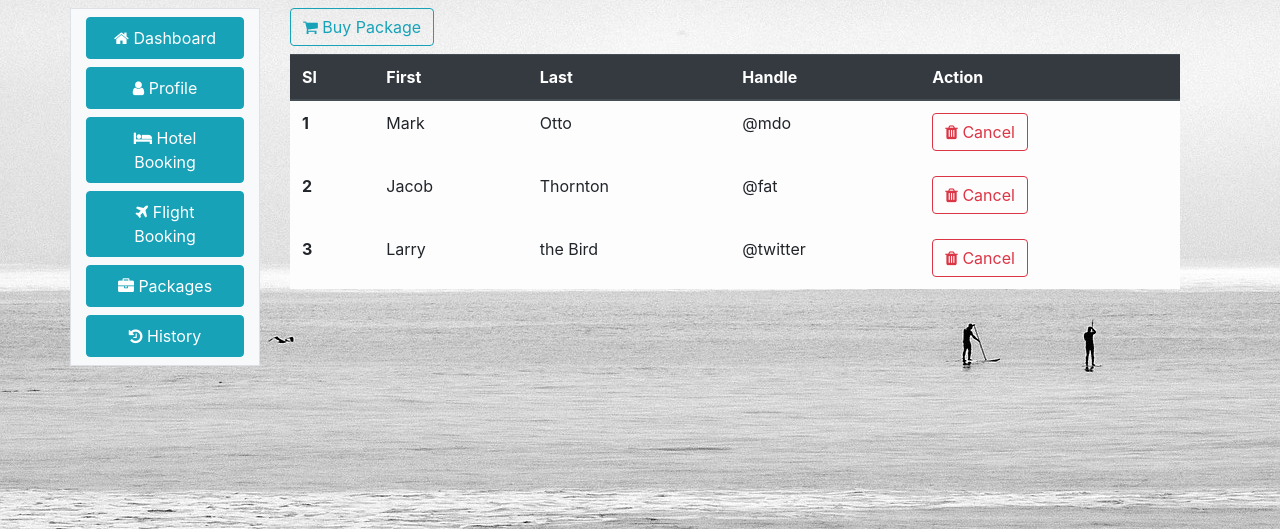
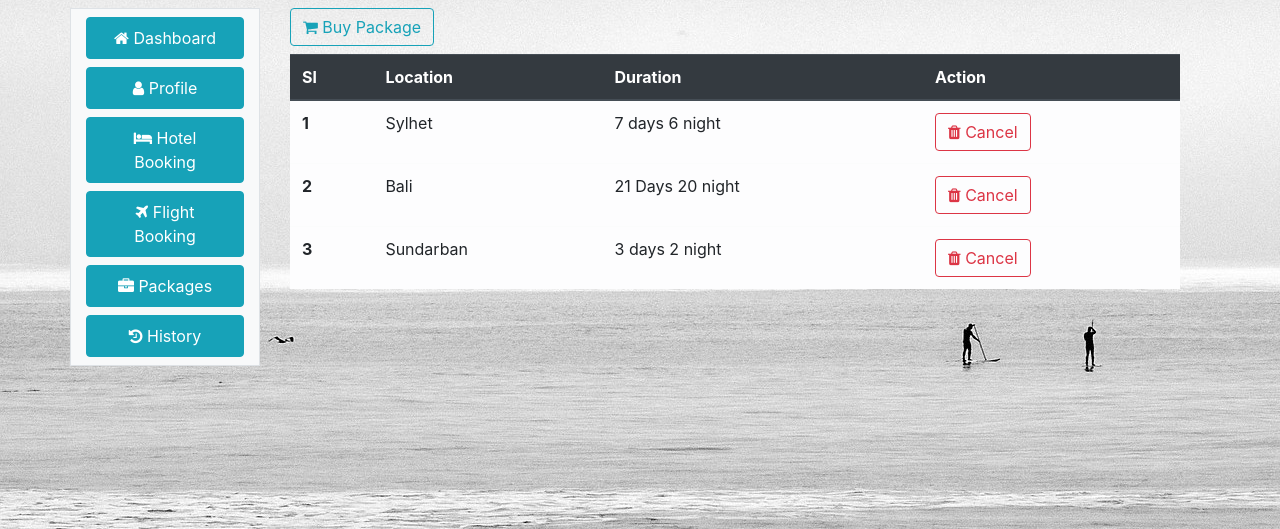
Before and after one commit to rahibulbulrahi/Travel-Management-System, a PHP site: page /packages.php in a window 1280 px wide. Shown: the part 62-591 px from the top of the page. Run offline with PHP 8.4, Linux system fonts and the light colour scheme.

Commit message:
Update packages.php

```diff
--- a/packages.php
+++ b/packages.php
@@ -95,36 +95,32 @@
                         <thead class="thead-dark">
                             <tr>
                                 <th scope="col">Sl</th>
-                                <th scope="col">First</th>
-                                <th scope="col">Last</th>
-                                <th scope="col">Handle</th>
+                                <th scope="col">Location</th>
+                                <th scope="col">Duration</th>
                                 <th scope="col">Action</th>
                             </tr>
                         </thead>
                         <tbody>
                             <tr>
                                 <th scope="row">1</th>
-                                <td>Mark</td>
-                                <td>Otto</td>
-                                <td>@mdo</td>
+                                <td>Sylhet</td>
+                                <td>7 days 6 night</td>
                                 <td><a href='#' class='btn btn-outline-danger'><i class="fa fa-trash"
                                             aria-hidden="true"></i>
                                         Cancel</a></td>
                             </tr>
                             <tr>
                                 <th scope="row">2</th>
-                                <td>Jacob</td>
-                                <td>Thornton</td>
-                                <td>@fat</td>
+                                <td>Bali</td>
+                                <td>21 Days 20 night</td>
                                 <td><a href='#' class='btn btn-outline-danger'><i class="fa fa-trash"
                                             aria-hidden="true"></i>
                                         Cancel</a></td>
                             </tr>
                             <tr>
                                 <th scope="row">3</th>
-                                <td>Larry</td>
-                                <td>the Bird</td>
-                                <td>@twitter</td>
+                                <td>Sundarban</td>
+                                <td>3 days 2 night</td>
                                 <td><a href='#' class='btn btn-outline-danger'><i class="fa fa-trash"
                                             aria-hidden="true"></i>
                                         Cancel</a></td>
```
